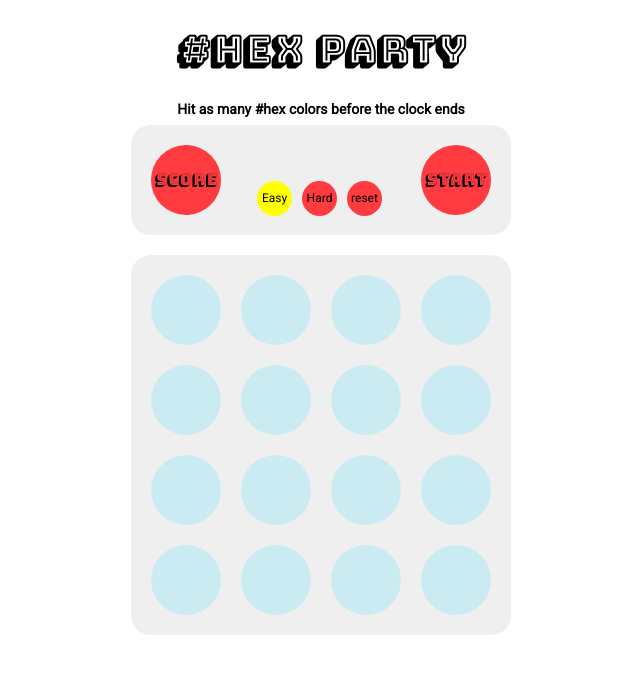
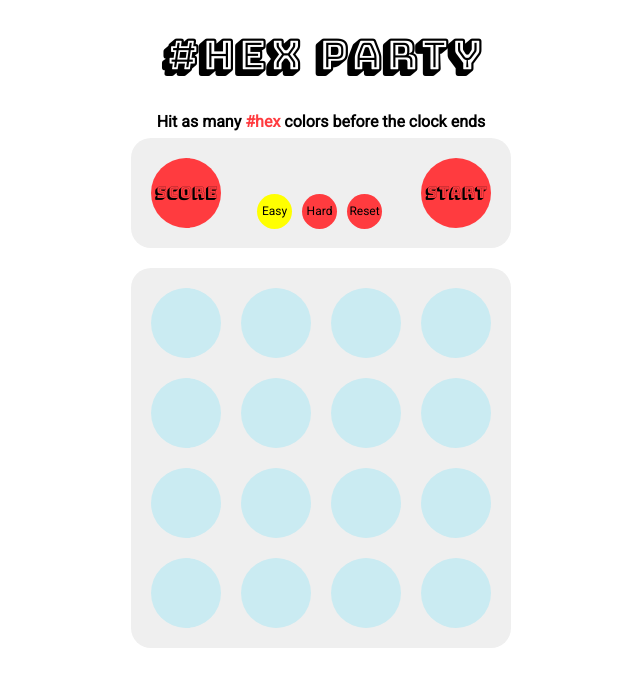
Before and after one commit to brian-cooney/wdi-project-1, a PHP site: page / in a window 1280 px wide. Shown: the top 687 px of the page, without its empty margins (319-959 px from the left). Run offline with PHP 8.4, Linux system fonts and the light colour scheme; some libraries are stand-ins or nearby versions.

Commit message:
audio FX added

```diff
--- a/css/style.css
+++ b/css/style.css
@@ -6,7 +6,7 @@ body {
   margin: 0 auto;
   width: 360px;
   height: 100px;
-  font-size: 19px;
+  font-size: 21px;
   font-family: 'Bungee Shade', cursive;
   text-align: center;
   opacity: 1.0;
@@ -19,11 +19,13 @@ body {
   background-color: #efefef;
   padding: 10px;
   border-radius: 20px;
+  margin-top: 10px;
 }
 
 h2 {
   font-family: 'Roboto', sans-serif;
-  font-size: 14px;
+  font-size: 16px;
+  padding-bottom: 10px;
 }
 
 #gameBoard {
@@ -38,7 +40,7 @@ h2 {
   margin-top: 20px;
 }
 
-.photo {
+.hexRandom {
   background: #caebf2;
   border-radius: 100%;
   width: 70px;
@@ -142,3 +144,9 @@ h2 {
   margin-top: 30px;
   margin-left: 10px;
 }
+
+/*change colour of h2 span text #hex */
+.hexMulti {
+  color: #ff3b3f;
+  font-weight: bold;
+}
--- a/index.html
+++ b/index.html
@@ -15,7 +15,7 @@
 <body>
   <div class="headerDiv">
     <h1>#HEX PARTY</h1>
-    <h2>Hit as many #hex colors before the clock ends</h2>
+    <h2>Hit as many <span class="hexMulti">#hex</span> colors before the clock ends</h2>
 
   </div>
   <div class="controls">
@@ -25,31 +25,30 @@
     <p class="score"></p>
     <div class="easy">Easy</div>
     <div class="hard">Hard</div>
-    <div class="reset">reset</div>
+    <div class="reset">Reset</div>
+    <!-- <button class="reset" type="button" name="button"></button> -->
   </div>
 
   <main id="gameBoard">
-    <div class="photo"></div>
-    <div class="photo"></div>
-    <div class="photo"></div>
-    <div class="photo"></div>
-    <div class="photo"></div>
-    <div class="photo"></div>
-    <div class="photo"></div>
-    <div class="photo"></div>
-    <div class="photo"></div>
-    <div class="photo"></div>
-    <div class="photo"></div>
-    <div class="photo"></div>
-    <div class="photo"></div>
-    <div class="photo"></div>
-    <div class="photo"></div>
-    <div class="photo"></div>
+    <div class="hexRandom"></div>
+    <div class="hexRandom"></div>
+    <div class="hexRandom"></div>
+    <div class="hexRandom"></div>
+    <div class="hexRandom"></div>
+    <div class="hexRandom"></div>
+    <div class="hexRandom"></div>
+    <div class="hexRandom"></div>
+    <div class="hexRandom"></div>
+    <div class="hexRandom"></div>
+    <div class="hexRandom"></div>
+    <div class="hexRandom"></div>
+    <div class="hexRandom"></div>
+    <div class="hexRandom"></div>
+    <div class="hexRandom"></div>
+    <div class="hexRandom"></div>
   </main>
-  <audio class="audio">
-    <source class="audio1" src="audio/sample_1.wav"></source>
-    <source class "audio2" src="audio/sample_2.wav"></source>
-  </audio>
+
+<audio id="audio"></audio>
 
 </body>
 </html>
--- a/js/app.js
+++ b/js/app.js
@@ -19,14 +19,14 @@ let gameInterval;
 $(init);
 
 function init() {
-  levelSpeed = 3000;
+  levelSpeed = 2000;
   $('.easy').addClass('toggleButton');
   $('.hard').removeClass('toggleButton');
-
-  $('.photo').on('click', chooseSquare);
+  $('.hexRandom').on('click', chooseSquare);
   $('.start').on('click', start);
   $('.easy').on('click', setGameLevel);
   $('.hard').on('click', setGameLevel);
+  $('.reset').on('click', resetGame);
 }
 
 function chooseSquare() {
@@ -36,7 +36,6 @@ function chooseSquare() {
     console.log('hit');
     playerScore++;
     $('.scoreButton').html(playerScore);
-    // Update the dom
   }
 }
 
@@ -46,7 +45,7 @@ function setGameLevel() {
     if ($('.hard').hasClass('toggleButton')) {
       $('.hard').toggleClass('toggleButton');
     }
-    levelSpeed = 3000;
+    levelSpeed = 2000;
   } else {
     $(this).toggleClass('toggleButton');
     if ($('.easy').hasClass('toggleButton')) {
@@ -63,20 +62,12 @@ function start() {
 
 function displayRandomColors() {
   // Pick a random index out of the index of .photos
-  let randomIndex = Math.floor(Math.random() * $('.photo').length);
-  let randomPhoto = $('.photo')[randomIndex];
+  let randomIndex = Math.floor(Math.random() * $('.hexRandom').length);
+  let randomColour = $('.hexRandom')[randomIndex];
   // // Turn into a jQuery object
-  let $random     = $(randomPhoto);
-  // while ($random.hasClass('person')) {
-  //   randomIndex = Math.floor(Math.random() * $('.photo').length);
-  //   randomPhoto = $('.photo')[randomIndex];
-  //   $random     = $(randomPhoto);
-  // }
+  let $random     = $(randomColour);
+
   $random.addClass('hexColor');
-  // // Choose a random image
-  // const randomImage = images[Math.floor(Math.random() * images.length)];
-  // $random.css('background', `url("${randomImage}")`);
-
   $random.css('background', randomHexValue());
 
   setTimeout(() => {
@@ -111,14 +102,14 @@ function randomHexValue() {
   }
   // console.log(`#${hex}`);
   return `#${hex}`
-
 }
 
-function audioFx(){
-
+function resetGame() {
+  console.log('working');
+  var $audio = document.getElementById('audio');
+  $audio.src = 'https://www.soundjay.com/door/doorbell-1.mp3';
+  $audio.play();
+  // clearInterval(liveCount);
+  // gameTimer.clear();
+  // $('.reset')[0].play();
 }
-
-
-
-
-// Testing
```
Lines whose indentation alone changed are shown as unchanged.
